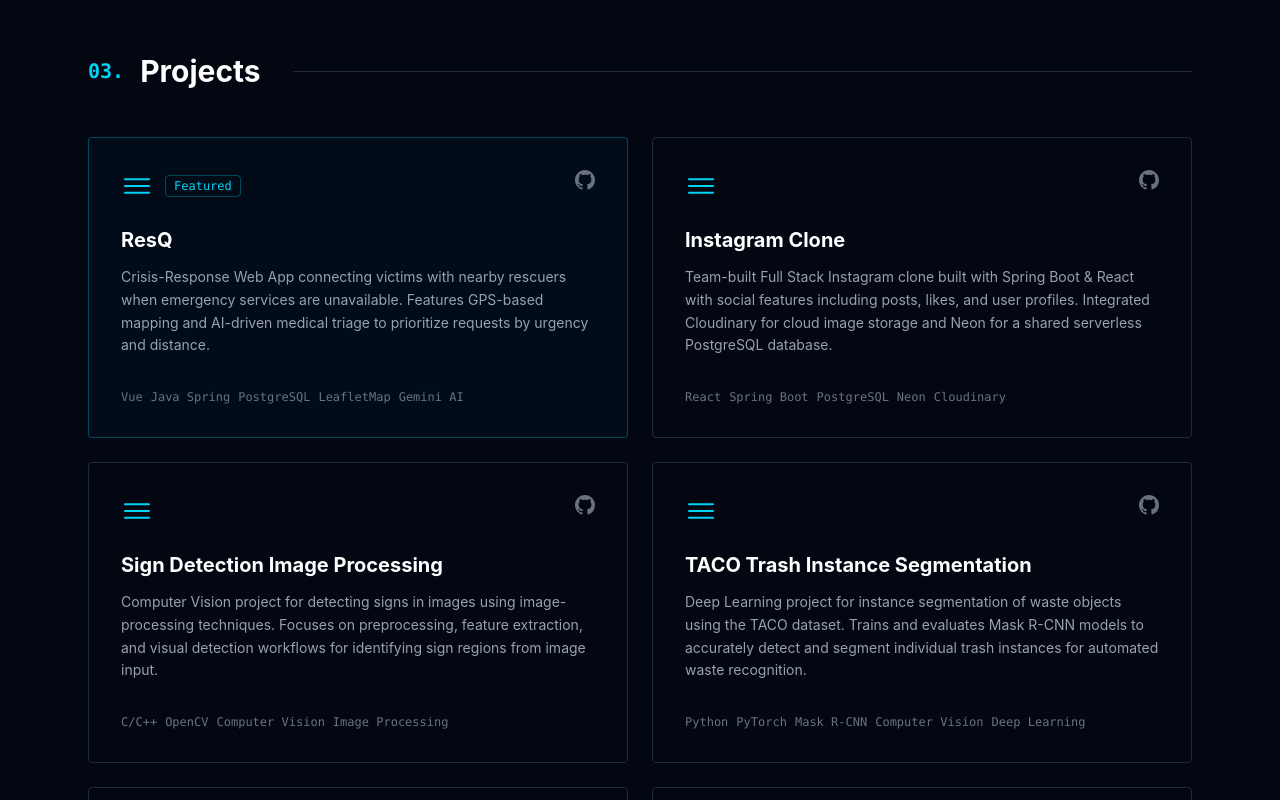
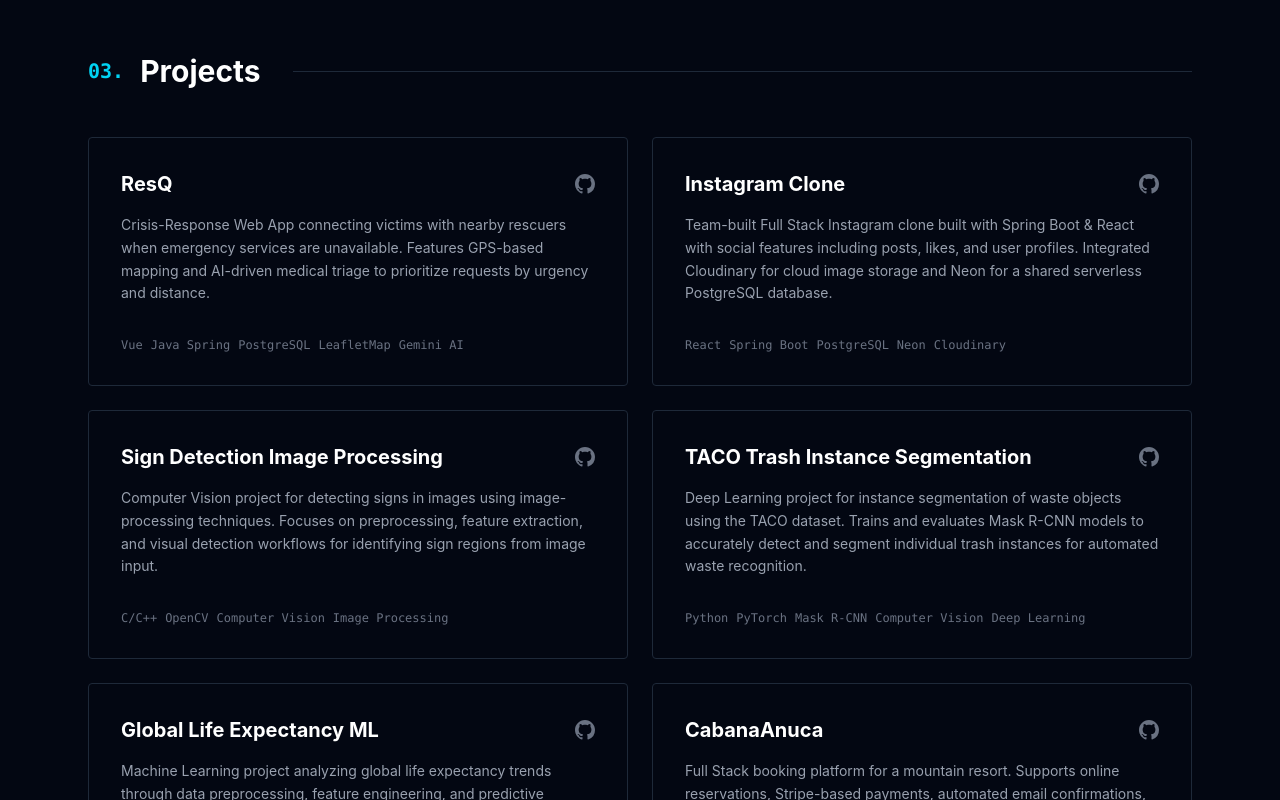
Before and after one commit to vasibreban27/vasibreban27.github.io, a React (Vite) app: page / in a window 1280 px wide. Shown: the part 2440-3240 px from the top of the page. Built offline with nearby package versions, Linux system fonts and the light colour scheme; no server answers.

Commit message:
refactor projects boxes

```diff
--- a/src/components/Projects.tsx
+++ b/src/components/Projects.tsx
@@ -25,39 +25,17 @@ export default function Projects() {
                         whileInView={{ opacity: 1, y: 0 }}
                         transition={{ duration: 0.5, delay: i * 0.1 }}
                         viewport={{ once: true }}
-                        className={`border rounded-sm p-8 flex flex-col justify-between hover:border-cyan-400/50 transition-all duration-300 group relative overflow-hidden ${
-                            project.highlight
-                                ? "border-cyan-400/30 bg-cyan-500/[0.03]"
-                                : "border-gray-800"
-                        }`}
+                        className="border border-gray-800 rounded-sm p-8 flex flex-col justify-between hover:border-cyan-400/50 transition-all duration-300 group relative overflow-hidden"
                     >
                         {/* Hover glow */}
                         <div className="absolute inset-0 bg-cyan-500/0 group-hover:bg-cyan-500/[0.03] transition-all duration-300" />
 
                         <div className="relative z-10">
-                            {/* Top row */}
-                            <div className="flex items-start justify-between mb-6">
-                                <div className="flex items-center gap-3">
-                                    <svg
-                                        className="text-cyan-400 w-8 h-8"
-                                        fill="none"
-                                        stroke="currentColor"
-                                        strokeWidth={1.5}
-                                        viewBox="0 0 24 24"
-                                    >
-                                        <path
-                                            strokeLinecap="round"
-                                            strokeLinejoin="round"
-                                            d="M3 7h18M3 12h18M3 17h18"
-                                        />
-                                    </svg>
-
-                                    {project.highlight && (
-                                        <span className="text-xs font-mono text-cyan-400 border border-cyan-400/30 px-2 py-0.5 rounded-sm">
-                      Featured
-                    </span>
-                                    )}
-                                </div>
+                            {/* GitHub */}
+                            <div className="flex items-center justify-between mb-4">
+                                <h3 className="text-xl font-bold text-white group-hover:text-cyan-400 transition-colors duration-300">
+                                    {project.title}
+                                </h3>
 
                                 <a
                                     href={project.github}
@@ -76,24 +54,23 @@ export default function Projects() {
                                 </a>
                             </div>
 
-                            <h3 className="text-xl font-bold text-white mb-3 group-hover:text-cyan-400 transition-colors duration-300">
-                                {project.title}
-                            </h3>
+                            {/*<h3 className="text-xl font-bold text-white mb-3 group-hover:text-cyan-400 transition-colors duration-300">*/}
+                            {/*    {project.title}*/}
+                            {/*</h3>*/}
 
                             <p className="text-gray-400 leading-relaxed text-sm">
                                 {project.description}
                             </p>
                         </div>
 
-                        {/* Tags */}
                         <div className="relative z-10 flex flex-wrap gap-2 mt-8">
                             {project.tags.map((tag) => (
                                 <span
                                     key={tag}
                                     className="text-xs font-mono text-gray-500 hover:text-cyan-400 transition-colors duration-200"
                                 >
-                  {tag}
-                </span>
+                                    {tag}
+                                </span>
                             ))}
                         </div>
                     </motion.div>
--- a/src/data/projects.ts
+++ b/src/data/projects.ts
@@ -3,7 +3,6 @@ export type Project = {
     description: string;
     tags: string[];
     github: string;
-    highlight?: boolean;
 };
 
 export const projects: Project[] = [
@@ -13,7 +12,6 @@ export const projects: Project[] = [
             "Crisis-Response Web App connecting victims with nearby rescuers when emergency services are unavailable. Features GPS-based mapping and AI-driven medical triage to prioritize requests by urgency and distance.",
         tags: ["Vue", "Java Spring", "PostgreSQL", "LeafletMap", "Gemini AI"],
         github: "https://github.com/vasibreban27/PoliHack",
-        highlight: true,
     },
     {
         title: "Instagram Clone",
```
